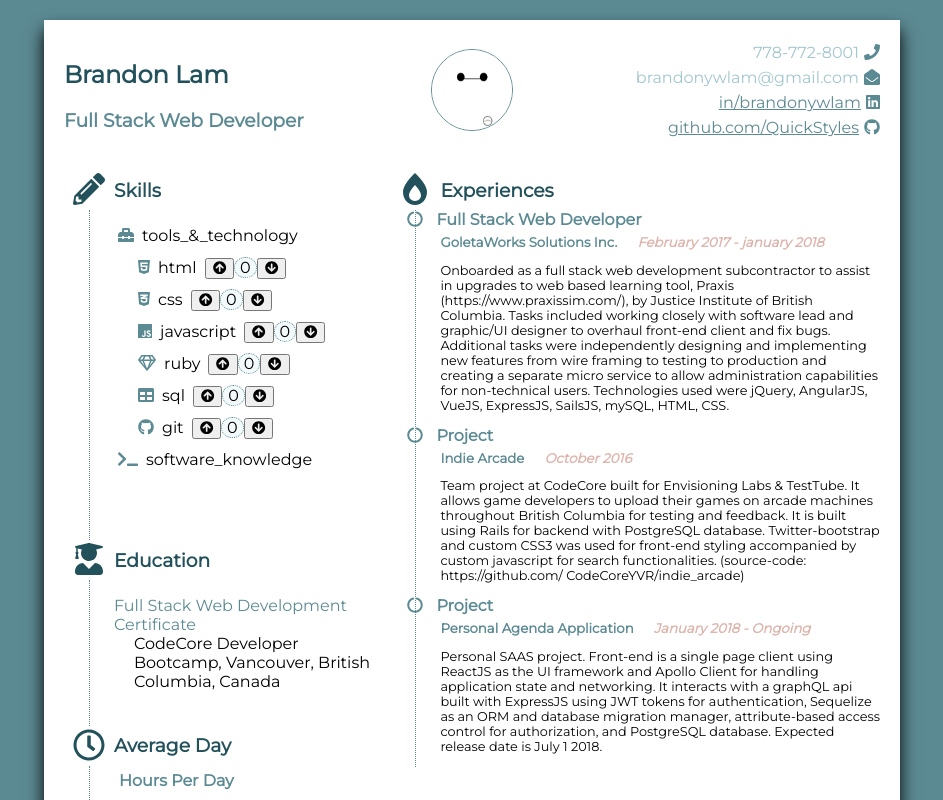
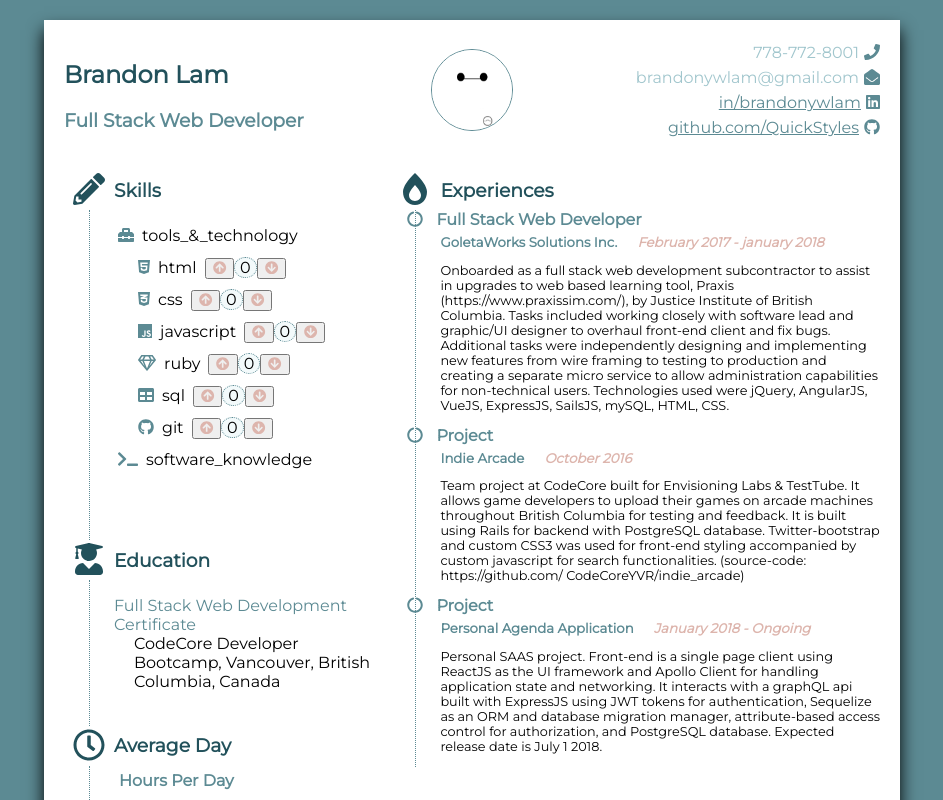
Before and after one commit to QuickStyles/react_resume, a React (Create React App) app: page / in a window 1280 px wide. Shown: the top 800 px of the page, without its empty margins (168-1111 px from the left). Built offline with nearby package versions, Linux system fonts and the light colour scheme.

Commit message:
add color to exp button icon

```diff
--- a/src/components/SkillsList/ListItem/list-item.css
+++ b/src/components/SkillsList/ListItem/list-item.css
@@ -30,3 +30,7 @@
 	max-height: 250px;
 	overflow: auto;
 }
+
+.exp-container .exp-button button {
+	color: var(--tertiary-color-one);
+}
```
